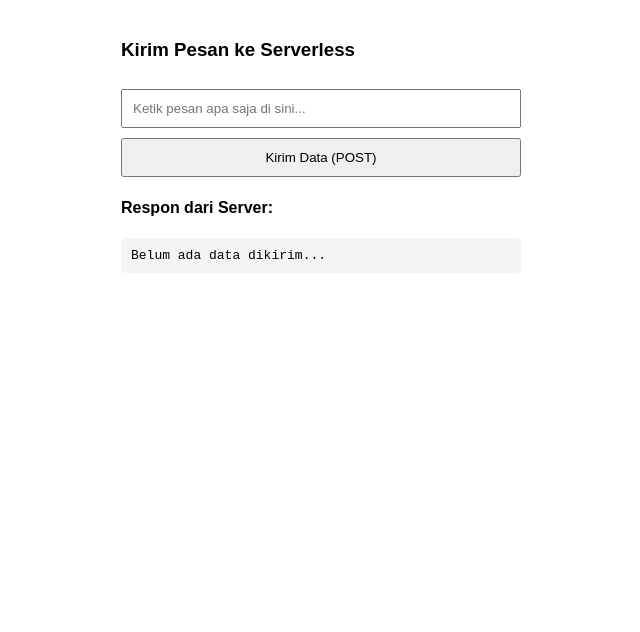
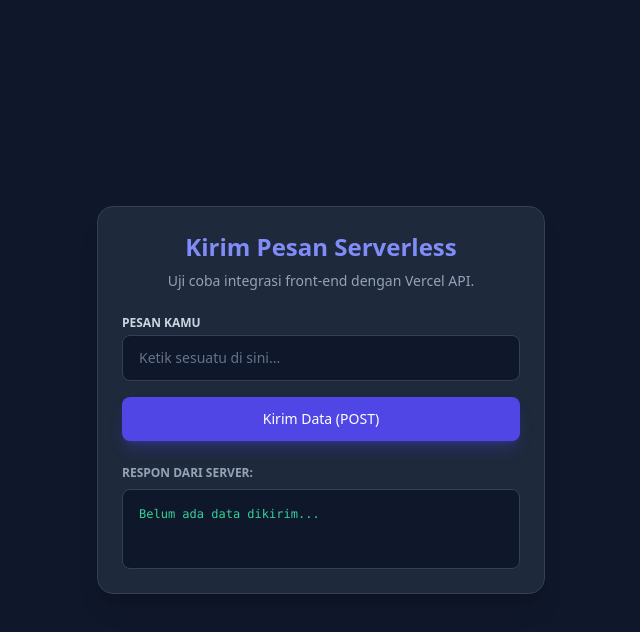
Before and after one commit to anggerkukuh9-create/serverless-baru, a plain HTML site: page index.html in a window 1280 px wide. Shown: the whole page, without its empty margins (319-959 px from the left). Drawn offline with nearby package versions, Linux system fonts and the light colour scheme.

Commit message:
Update index.html

```diff
--- a/index.html
+++ b/index.html
@@ -3,27 +3,50 @@
 <head>
   <meta charset="UTF-8">
   <meta name="viewport" content="width=device-width, initial-scale=1.0">
-  <title>Tes Serverless POST</title>
-  <style>
-    body { font-family: sans-serif; padding: 20px; max-width: 400px; margin: auto; }
-    input, button { width: 100%; padding: 10px; margin-top: 10px; box-sizing: border-box; }
-    pre { background: #f4f4f4; padding: 10px; border-radius: 5px; overflow-x: auto; }
-  </style>
+  <title>Aplikasi Serverless Modern</title>
+  <!-- Memuat Tailwind CSS dari CDN untuk styling instan -->
+  <script src="https://cdn.tailwindcss.com"></script>
 </head>
-<body>
-  <h3>Kirim Pesan ke Serverless</h3>
-  <input type="text" id="inputPesan" placeholder="Ketik pesan apa saja di sini...">
-  <button onclick="kirimData()">Kirim Data (POST)</button>
+<body class="bg-slate-900 text-slate-100 min-h-screen flex items-center justify-center p-4">
 
-  <h4>Respon dari Server:</h4>
-  <pre id="hasil">Belum ada data dikirim...</pre>
+  <div class="bg-slate-800 p-6 rounded-2xl shadow-xl w-full max-w-md border border-slate-700">
+    <h2 class="text-2xl font-bold text-center mb-2 text-indigo-400">Kirim Pesan Serverless</h2>
+    <p class="text-sm text-slate-400 text-center mb-6">Uji coba integrasi front-end dengan Vercel API.</p>
+
+    <!-- Input Form -->
+    <div class="space-y-4">
+      <div>
+        <label class="block text-xs font-semibold text-slate-300 uppercase mb-1">Pesan Kamu</label>
+        <input type="text" id="inputPesan" placeholder="Ketik sesuatu di sini..."
+          class="w-full px-4 py-3 bg-slate-900 border border-slate-700 rounded-lg focus:outline-none focus:border-indigo-500 text-slate-100 placeholder-slate-500 text-sm">
+      </div>
+
+      <button onclick="kirimData()"
+        class="w-full bg-indigo-600 hover:bg-indigo-500 text-white font-medium py-3 rounded-lg transition duration-200 shadow-lg shadow-indigo-600/30 text-sm">
+        Kirim Data (POST)
+      </button>
+    </div>
+
+    <!-- Area Hasil Respon -->
+    <div class="mt-6">
+      <span class="block text-xs font-semibold text-slate-400 uppercase mb-2">Respon dari Server:</span>
+      <pre id="hasil" class="bg-slate-900 border border-slate-700 p-4 rounded-lg text-emerald-400 text-xs overflow-x-auto min-h-[80px]">Belum ada data dikirim...</pre>
+    </div>
+  </div>
 
   <script>
     async function kirimData() {
       const pesan = document.getElementById('inputPesan').value;
       const kotakHasil = document.getElementById('hasil');
-      kotakHasil.textContent = 'Mengirim...';
 
+      if (!pesan.trim()) {
+        kotakHasil.textContent = '⚠️ Pesan tidak boleh kosong!';
+        return;
+      }
+
+      kotakHasil.textContent = 'Mengirim data ke serverless...';
+
+      try {
         const respon = await fetch('/api/kirim-data', {
           method: 'POST',
           headers: { 'Content-Type': 'application/json' },
@@ -32,6 +55,9 @@
 
         const data = await respon.json();
         kotakHasil.textContent = JSON.stringify(data, null, 2);
+      } catch (error) {
+        kotakHasil.textContent = '❌ Gagal terhubung ke server.';
+      }
     }
   </script>
 </body>
```
Lines whose indentation alone changed are shown as unchanged.
